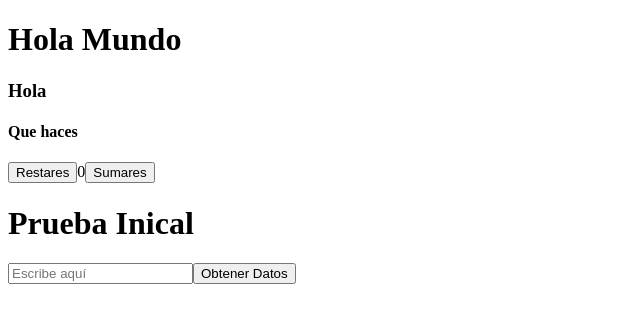
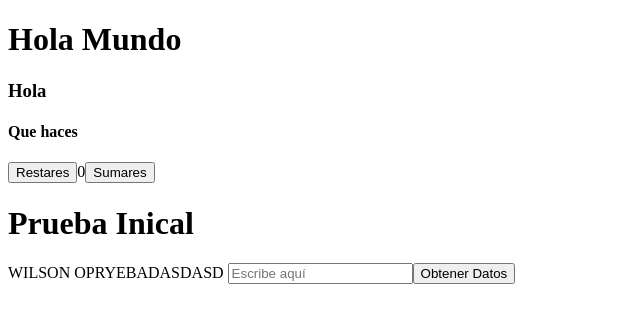
Before and after one commit to aprendiendo187/holamundo, an Angular app: page / in a window 1280 px wide. Shown: the top 322 px of the page, without its empty margins (0-640 px from the left). Built offline with nearby package versions, Linux system fonts and the light colour scheme.

Commit message:
prueba de jenkins hacia github 1200

```diff
--- a/src/app/app.component.html
+++ b/src/app/app.component.html
@@ -11,6 +11,8 @@
 <div class="row">
   <h1>Prueba Inical</h1>
 </div>
+
+WILSON OPRYEBADASDASD
 
 
 <input
```
